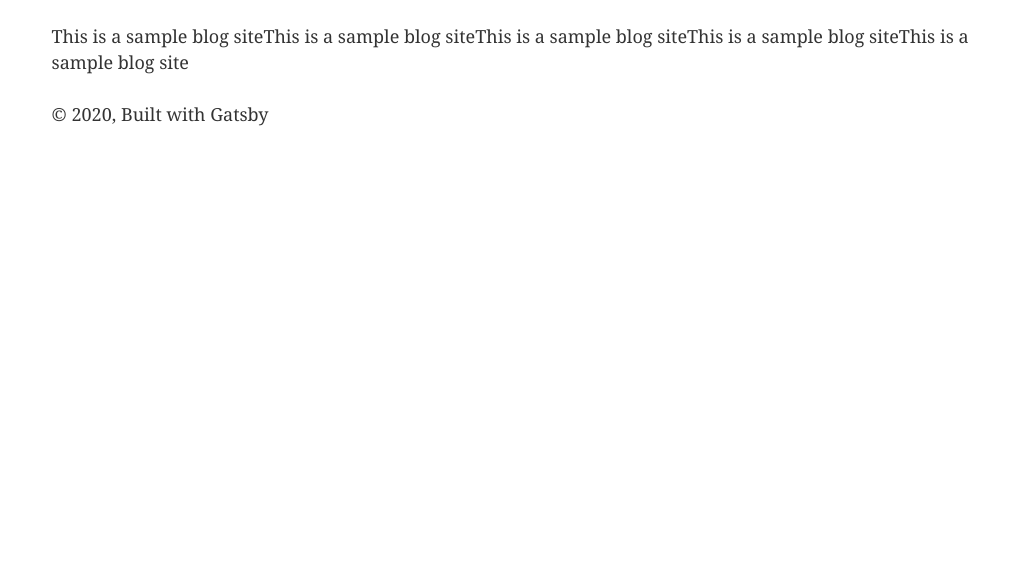
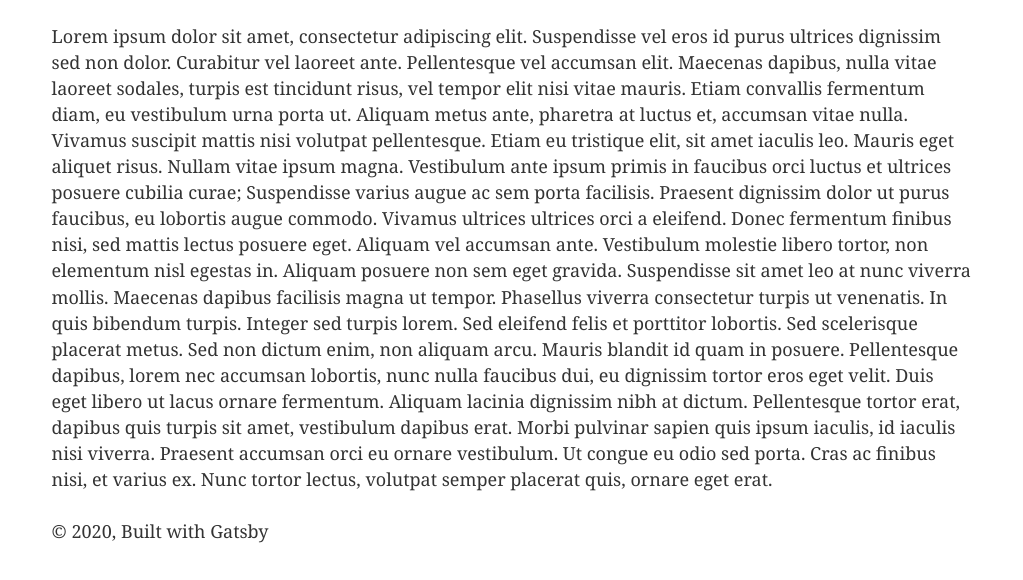
Before and after one commit to spiropoulos94/first_gatsby_blog, a Gatsby site: page /about in a window 1280 px wide. Shown: the part 220-800 px from the top of the page, without its empty margins (128-1151 px from the left). Built offline with nearby package versions, Linux system fonts and the light colour scheme; Gatsby itself is replaced by a stand-in of ours.

Commit message:
added lorem ipsum

```diff
--- a/src/pages/about.js
+++ b/src/pages/about.js
@@ -8,8 +8,34 @@ const AboutPage = () => {
       <Layout>
         <h1>About Us</h1>
         <p>
-          This is a sample blog siteThis is a sample blog siteThis is a sample
-          blog siteThis is a sample blog siteThis is a sample blog site
+          Lorem ipsum dolor sit amet, consectetur adipiscing elit. Suspendisse
+          vel eros id purus ultrices dignissim sed non dolor. Curabitur vel
+          laoreet ante. Pellentesque vel accumsan elit. Maecenas dapibus, nulla
+          vitae laoreet sodales, turpis est tincidunt risus, vel tempor elit
+          nisi vitae mauris. Etiam convallis fermentum diam, eu vestibulum urna
+          porta ut. Aliquam metus ante, pharetra at luctus et, accumsan vitae
+          nulla. Vivamus suscipit mattis nisi volutpat pellentesque. Etiam eu
+          tristique elit, sit amet iaculis leo. Mauris eget aliquet risus.
+          Nullam vitae ipsum magna. Vestibulum ante ipsum primis in faucibus
+          orci luctus et ultrices posuere cubilia curae; Suspendisse varius
+          augue ac sem porta facilisis. Praesent dignissim dolor ut purus
+          faucibus, eu lobortis augue commodo. Vivamus ultrices ultrices orci a
+          eleifend. Donec fermentum finibus nisi, sed mattis lectus posuere
+          eget. Aliquam vel accumsan ante. Vestibulum molestie libero tortor,
+          non elementum nisl egestas in. Aliquam posuere non sem eget gravida.
+          Suspendisse sit amet leo at nunc viverra mollis. Maecenas dapibus
+          facilisis magna ut tempor. Phasellus viverra consectetur turpis ut
+          venenatis. In quis bibendum turpis. Integer sed turpis lorem. Sed
+          eleifend felis et porttitor lobortis. Sed scelerisque placerat metus.
+          Sed non dictum enim, non aliquam arcu. Mauris blandit id quam in
+          posuere. Pellentesque dapibus, lorem nec accumsan lobortis, nunc nulla
+          faucibus dui, eu dignissim tortor eros eget velit. Duis eget libero ut
+          lacus ornare fermentum. Aliquam lacinia dignissim nibh at dictum.
+          Pellentesque tortor erat, dapibus quis turpis sit amet, vestibulum
+          dapibus erat. Morbi pulvinar sapien quis ipsum iaculis, id iaculis
+          nisi viverra. Praesent accumsan orci eu ornare vestibulum. Ut congue
+          eu odio sed porta. Cras ac finibus nisi, et varius ex. Nunc tortor
+          lectus, volutpat semper placerat quis, ornare eget erat.
         </p>
       </Layout>
     </div>
```
Also changed, not shown: src/pages/index.js (+17 -0 lines), src/pages/services.js (+15 -5 lines).
